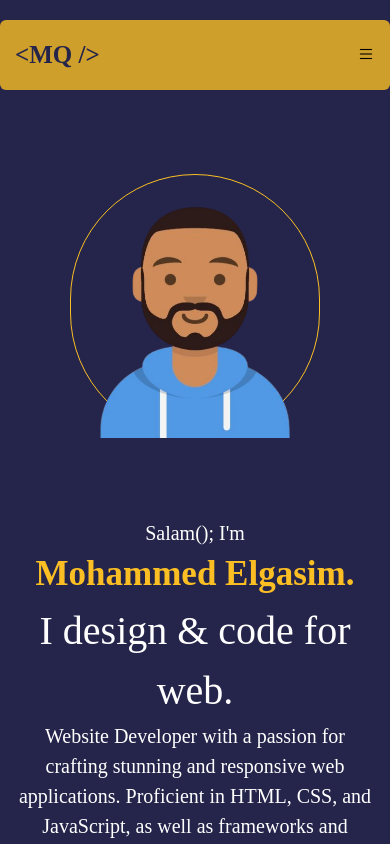
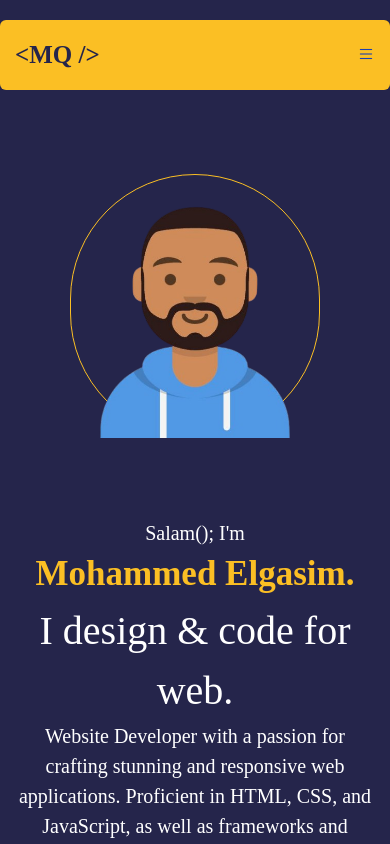
Before and after one commit to Qassim8/portfolio, a React (Create React App) app: page / in a window 390 px wide. Shown: the top 844 px of the page. Built offline with nearby package versions, Linux system fonts and the light colour scheme; a web font is replaced by a local one.

Commit message:
update navbar

```diff
--- a/src/components/Header.jsx
+++ b/src/components/Header.jsx
@@ -21,11 +21,11 @@ const Header = () => {
 
   return (
     <header
-      className={` md:px-0 sticky top-0 z-40 ${scrolled ? "bg-amber-400" : ""}`}
+      className={` md:px-0 sticky top-0 z-50 ${scrolled ? "bg-amber-400" : ""}`}
     >
       <nav
         className={`container mx-auto relative flex justify-between items-center my-5 p-2 ${
-          scrolled ? "bg-transparent" : "bg-amber-400/80"
+          scrolled ? "bg-transparent" : "bg-amber-400"
         } rounded-md`}
       >
         <h1 className="block md:hidden font-bold text-[25px] text-body py-2">
@@ -33,7 +33,7 @@ const Header = () => {
         </h1>
         <div className="md:w-full flex flex-col">
           <button className="block md:hidden" onClick={() => setShow(!show)}>
-            <i className="bi bi-list text-lg text-blute-800"></i>
+            <i className="bi bi-list font-bold text-lg text-blue-800"></i>
           </button>
           <ul
             className={`${
```
